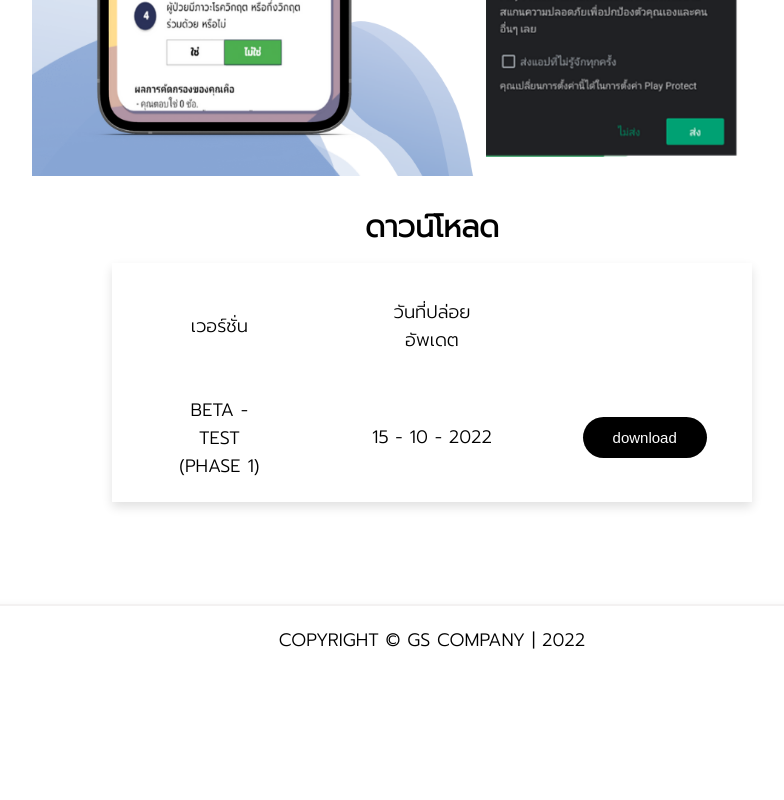
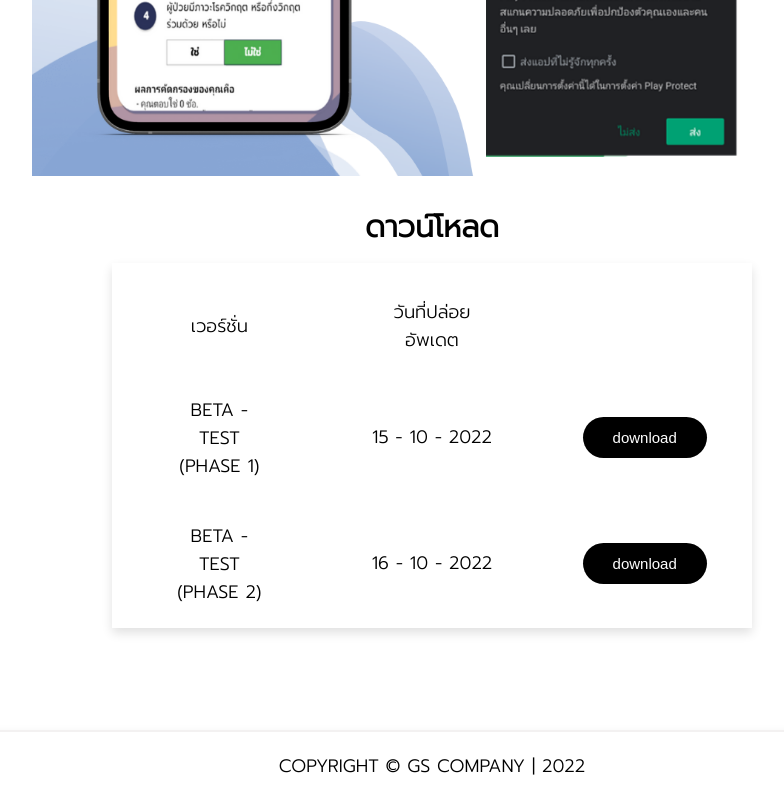
Before and after one commit to GS-KMUTNB/MSA-landing-page, a plain HTML site: page public/index.html in a window 1280 px wide. Shown: the part 2151-2951 px from the top of the page, without its empty margins (208-992 px from the left). Before the commit the page ends 2825 px from the top, so only its background shows below. Drawn offline with nearby package versions, Linux system fonts and the light colour scheme; a script that the page names is missing.

Commit message:
fix(apk): added new apk release version 0.2.5

```diff
--- a/public/index.html
+++ b/public/index.html
@@ -27,7 +27,7 @@
                             <p class="sub-maintext" style="margin-top: 10px; text-indent: 2.5em; text-align: justify;">เป็นการกรอกแบบประเมินคนไข้ที่มีความเสี่ยงต่อการเป็นภาวะขาดทุพโภชนาการและโรคต่าง ๆ เพื่อวิเคราะห์ว่ามีความเสี่ยงมากน้อยเพียงใด ถ้าวิเคราะห์ผลลัพธ์ที่ได้คือมีความเสี่ยงมาก ก็เข้าสู่แบบฟอร์มถัดไป แบบประเมินคนไข้ว่าช่วงก่อน  หลังผ่าตัดร่างกายต้องการสารอาหารอะไรบ้าง ในปริมาณเท่าไร แอปพลิเคชั่นนี้เพื่อเป็นการลดขั้นตอนต่าง ๆ ในการวิเคราะห์อีกทั้งเพื่ออำนวยความสะดวกให้คนไข้ และบุคคลากรทางการแพทย์ สามารถเรียนรู้ได้บนเว็บไซต์ของบริษัท ไทยโอสึกะได้แล้วตอนนี้</p>
                           </div>
                             <div class="buttonbox-main">
-                                <button type="submit" onclick="window.open('./src/msa-app-v0.1.0.apk')" class="btn"><i class="fa-brands fa-android"></i> MSA Application for Android (beta)</button>
+                                <button type="submit" onclick="window.open('./src/msa-app-v0.2.5.apk')" class="btn"><i class="fa-brands fa-android"></i> MSA Application for Android (beta)</button>
                         </div>
                               <div class="buttonbox-main">
                                 <button type="submit" onclick="" class="btn-ios"><i class="fa-brands fa-apple"></i></i> MSA Application for IOS (beta)</button>
@@ -97,6 +97,11 @@
                 <td class="tb-center">15 - 10 - 2022</td>
                 <td class="tb-center"><button class="btn-5"  onclick="window.open('./src/msa-app-v0.1.0.apk')">download</button></td>
               </tr>
+                <tr>
+                <th scope="row">Beta - test (Phase 2)</th>
+                <td class="tb-center">16 - 10 - 2022</td>
+                <td class="tb-center"><button class="btn-5"  onclick="window.open('./src/msa-app-v0.2.5.apk')">download</button></td>
+              </tr>
             </tbody>
             </div>
           </table>
```
Also changed, not shown: 1 other file.
